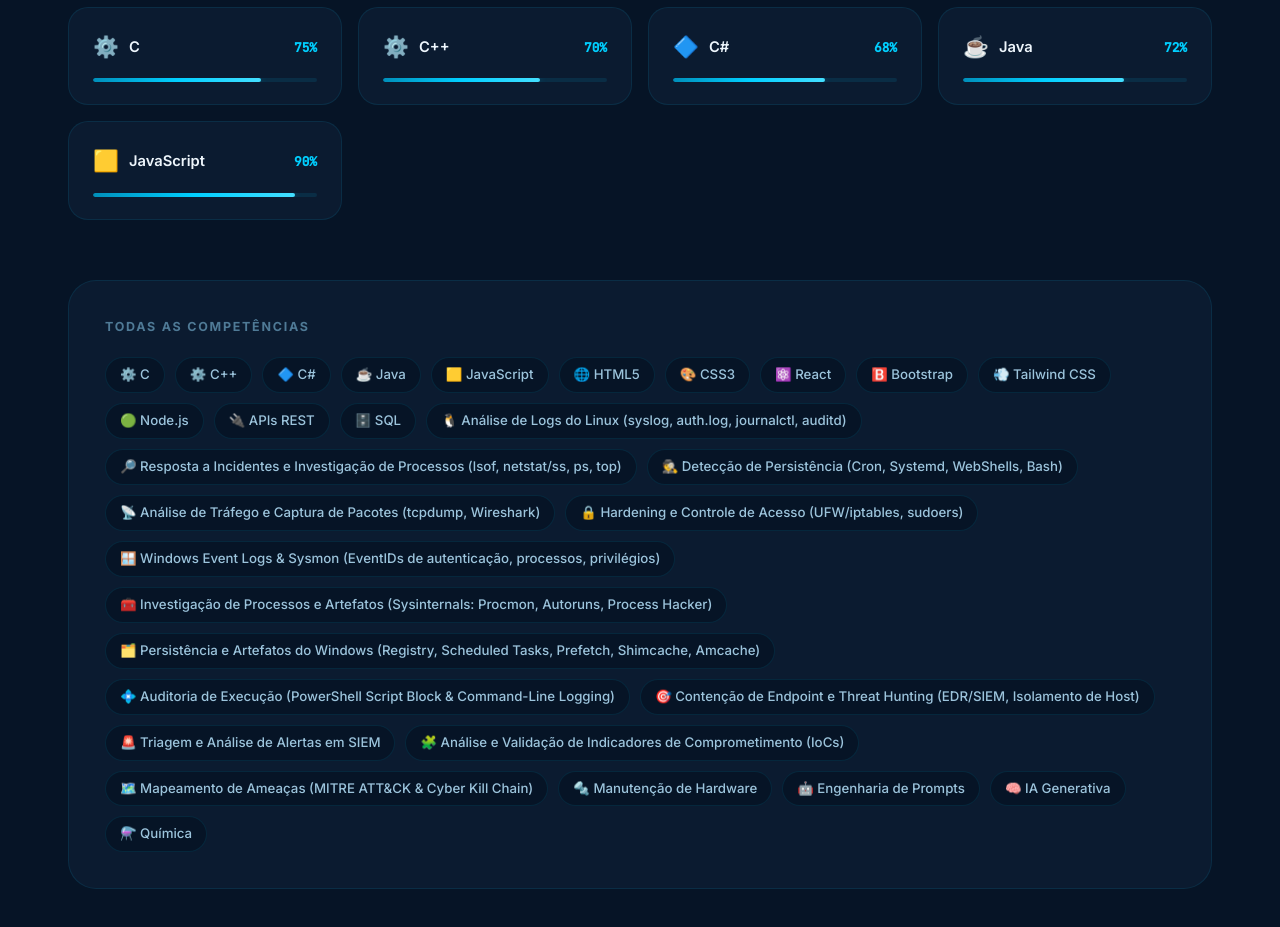
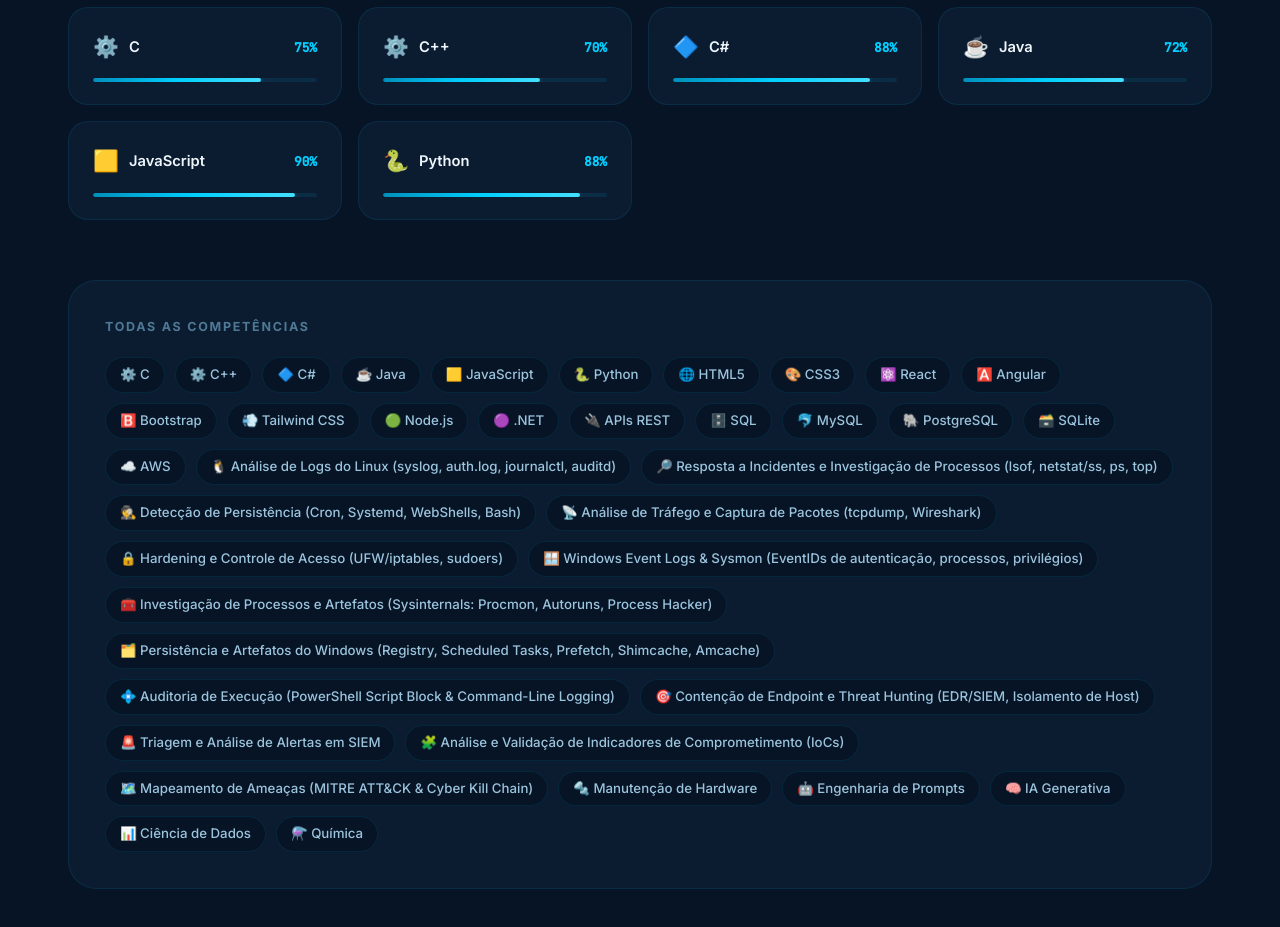
Before and after one commit to LucasMendesBSantos/Curriculo-Online-Tech----Quim, a React (Vite) app: page / in a window 1280 px wide. Shown: the part 1220-2147 px from the top of the page. Built offline with nearby package versions, Linux system fonts and the light colour scheme.

Commit message:
Colocando novas skills

```diff
--- a/src/data/skills.js
+++ b/src/data/skills.js
@@ -7,9 +7,10 @@
     skills: [
       { name: 'C',          icon: '⚙️', level: 75 },
       { name: 'C++',        icon: '⚙️', level: 70 },
-      { name: 'C#',         icon: '🔷', level: 68 },
+      { name: 'C#',         icon: '🔷', level: 88 },
       { name: 'Java',       icon: '☕', level: 72 },
       { name: 'JavaScript', icon: '🟨', level: 90 },
+      { name: 'Python',     icon: '🐍', level: 88 },
     ],
   },
   {
@@ -20,6 +21,7 @@
       { name: 'HTML5',        icon: '🌐', level: 95 },
       { name: 'CSS3',         icon: '🎨', level: 92 },
       { name: 'React',        icon: '⚛️', level: 85 },
+      { name: 'Angular',      icon: '🅰️', level: 88 },
       { name: 'Bootstrap',    icon: '🅱️', level: 88 },
       { name: 'Tailwind CSS', icon: '💨', level: 80 },
     ],
@@ -29,9 +31,14 @@
     label: 'Back-End & Dados',
     icon: '🔧',
     skills: [
-      { name: 'Node.js',   icon: '🟢', level: 78 },
-      { name: 'APIs REST', icon: '🔌', level: 82 },
-      { name: 'SQL',       icon: '🗄️', level: 74 },
+      { name: 'Node.js',    icon: '🟢', level: 78 },
+      { name: '.NET',       icon: '🟣', level: 88 },
+      { name: 'APIs REST',  icon: '🔌', level: 82 },
+      { name: 'SQL',        icon: '🗄️', level: 74 },
+      { name: 'MySQL',      icon: '🐬', level: 65 },
+      { name: 'PostgreSQL', icon: '🐘', level: 72 },
+      { name: 'SQLite',     icon: '🗃️', level: 76 },
+      { name: 'AWS',        icon: '☁️', level: 65 },
     ],
   },
   {
@@ -77,6 +84,7 @@
       { name: 'Manutenção de Hardware', icon: '🔩', level: 88 },
       { name: 'Engenharia de Prompts',  icon: '🤖', level: 90 },
       { name: 'IA Generativa',          icon: '🧠', level: 80 },
+      { name: 'Ciência de Dados',       icon: '📊', level: 72 },
       { name: 'Química',                icon: '⚗️', level: 84 },
     ],
   },
```
